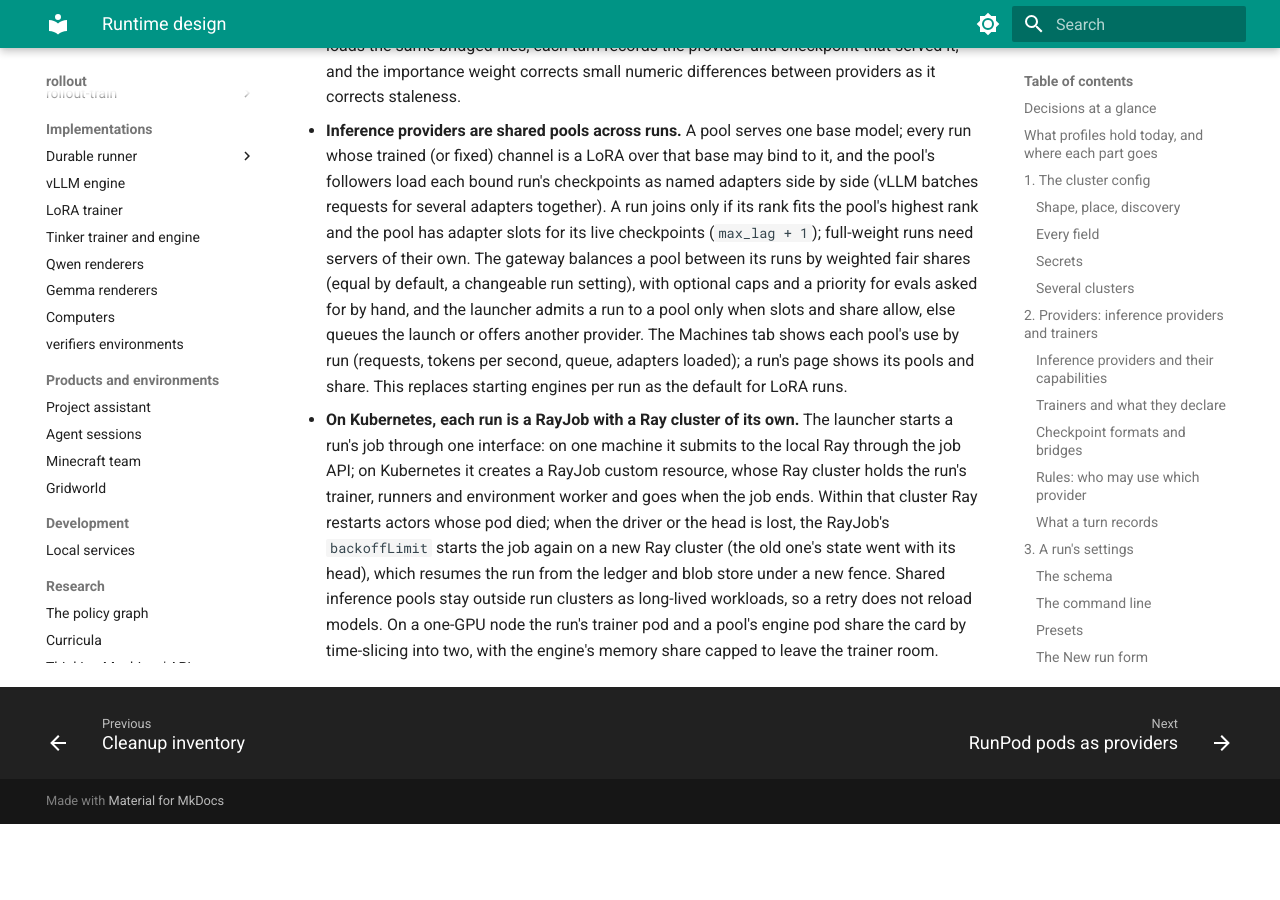
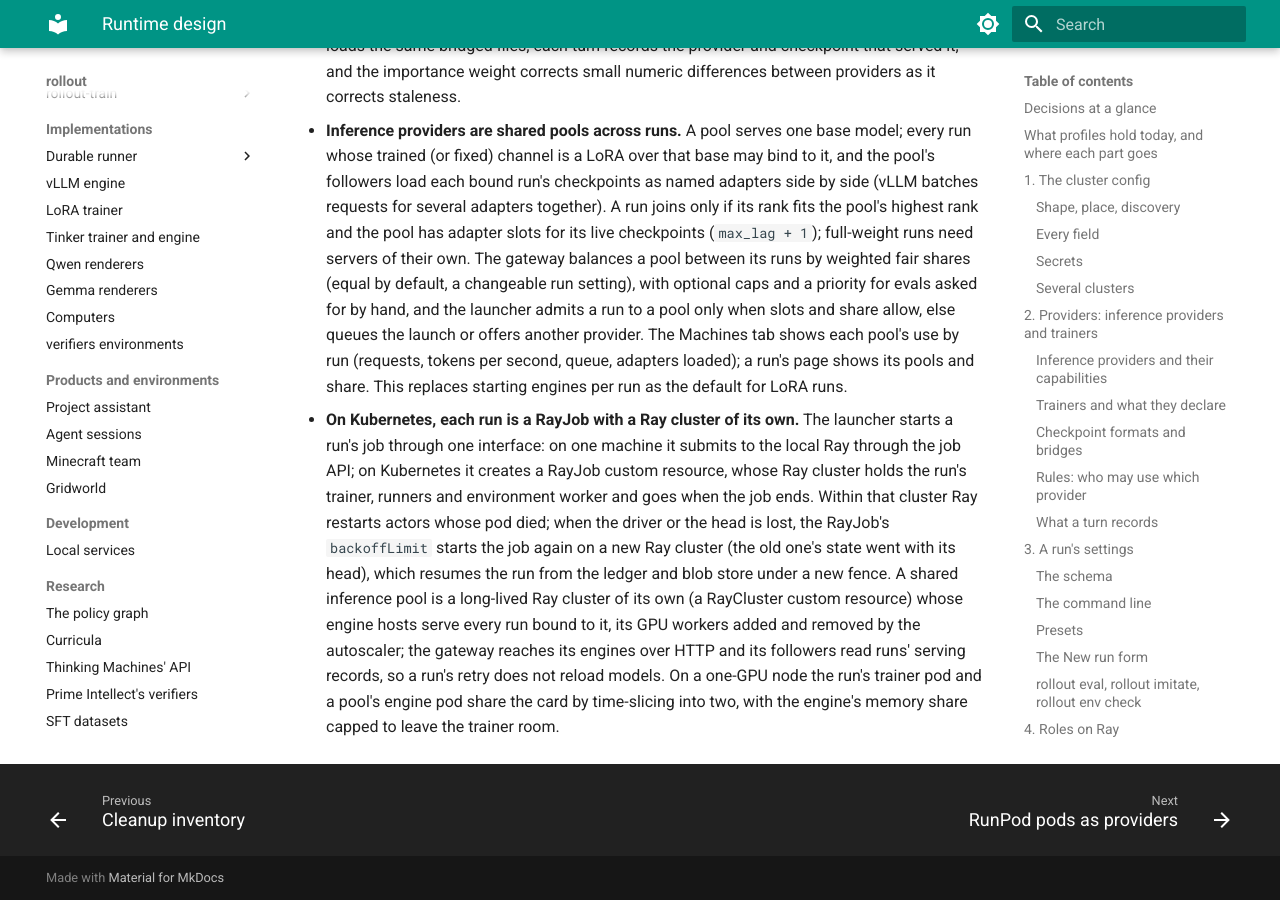
Before and after one commit to by77er/distributed_agents_environments, an MkDocs documentation site: the page built from docs/research/runtime-design.md, in a window 1280 px wide and 900 px high, scrolled down 45288 px. Built offline with MkDocs 1.6.1 and Material for MkDocs 9.7.7, drawn with Linux system fonts in a browser that asks for light colours; before the commit the page ends 46112 px from its top, so only the background shows below that.

Commit message:
Make a shared inference pool a long-lived Ray cluster of its own
Co-Authored-By: Claude Opus 5.5 <noreply@anthropic.com>
Claude-Session: https://claude.ai/code/session_01AxRszaiGt82VWkd91J1awf

```diff
--- a/docs/research/runtime-design.md
+++ b/docs/research/runtime-design.md
@@ -1239,6 +1239,8 @@ The user settled the design's open questions on 2026-10-04:
   resource, whose Ray cluster holds the run's trainer, runners and environment worker and goes when the job ends.
   Within that cluster Ray restarts actors whose pod died; when the driver or the head is lost, the RayJob's
   `backoffLimit` starts the job again on a new Ray cluster (the old one's state went with its head), which resumes
-  the run from the ledger and blob store under a new fence. Shared inference pools stay outside run clusters as
-  long-lived workloads, so a retry does not reload models. On a one-GPU node the run's trainer pod and a pool's
+  the run from the ledger and blob store under a new fence. A shared inference pool is a long-lived Ray cluster of
+  its own (a RayCluster custom resource) whose engine hosts serve every run bound to it, its GPU workers added and
+  removed by the autoscaler; the gateway reaches its engines over HTTP and its followers read runs' serving records,
+  so a run's retry does not reload models. On a one-GPU node the run's trainer pod and a pool's
   engine pod share the card by time-slicing into two, with the engine's memory share capped to leave the trainer room.
```
